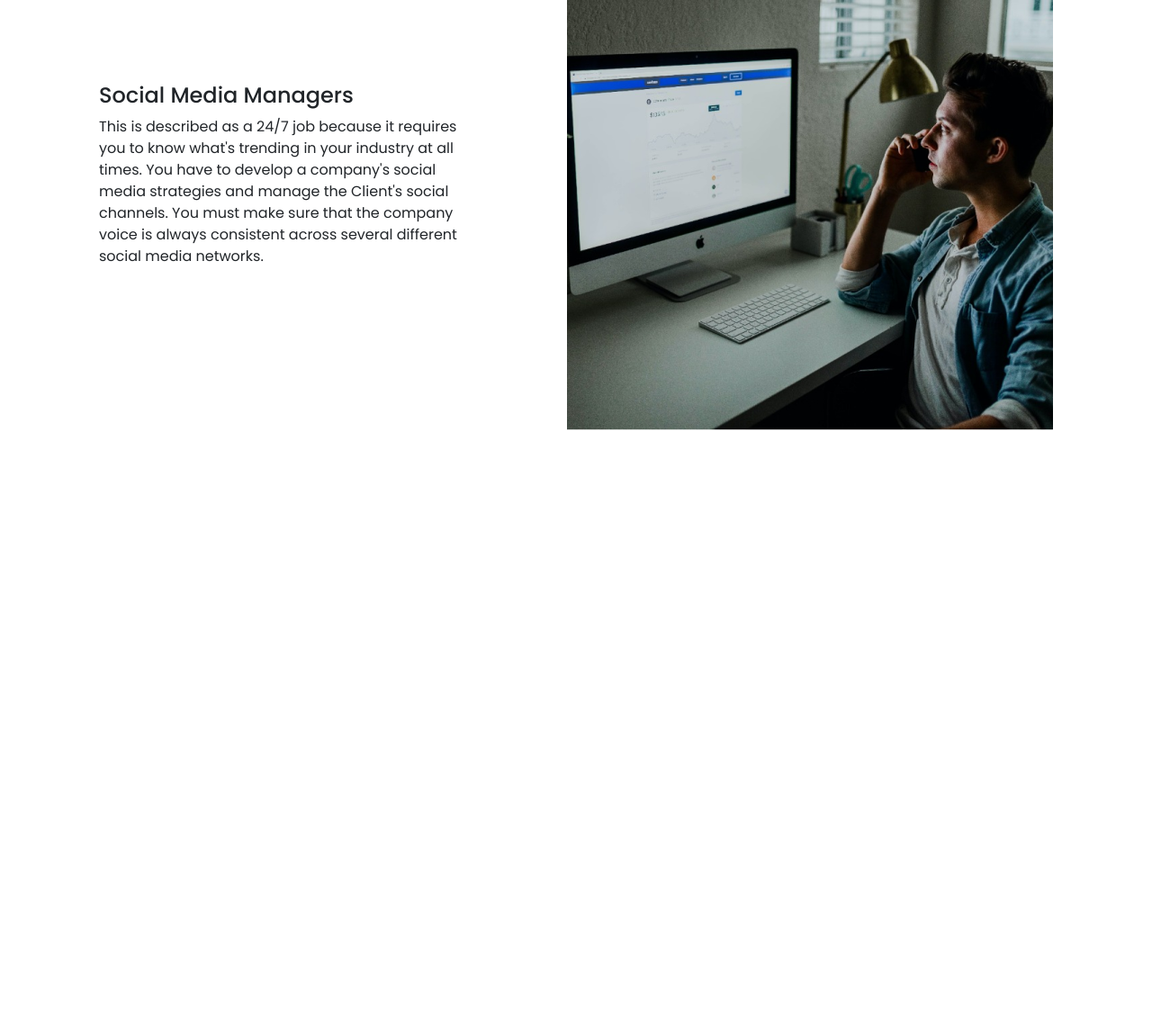
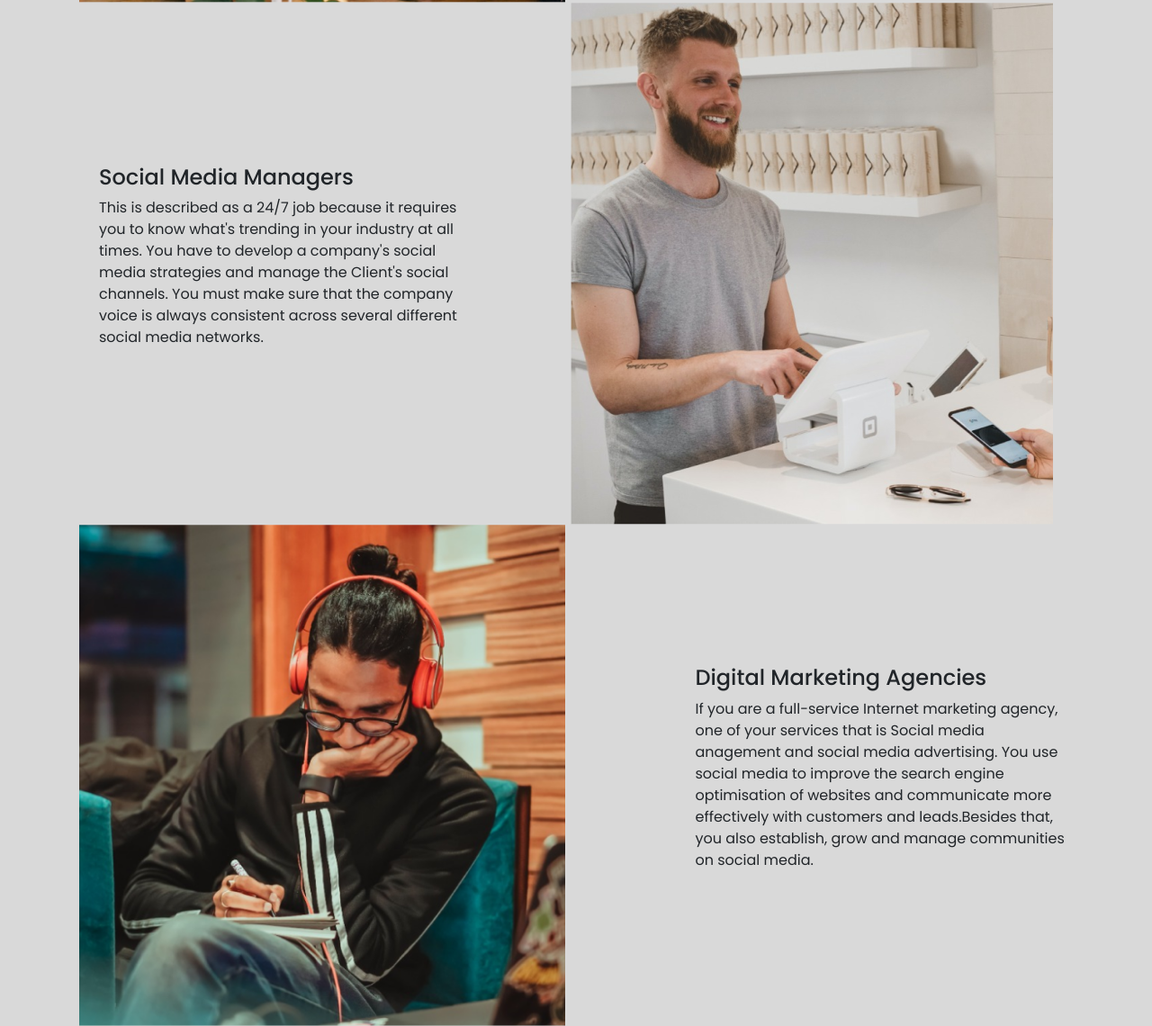
Before and after one commit to Talat09/exway, a plain HTML site: page index.html in a window 1280 px wide. Shown: the part 2515-3655 px from the top of the page at 90% size. Before the commit the page ends 2993 px from the top, so only its background shows below. Drawn offline with nearby package versions, Linux system fonts and the light colour scheme.

Commit message:
done influencer section

```diff
--- a/index.html
+++ b/index.html
@@ -158,13 +158,26 @@
             consistent across several different social media networks.
           </p>
         </div>
-        <img
-          src="./Images/social media manager.png"
-          alt="social media manager"
-        />
+        <img src="./Images/medium business.png" alt="social media manager" />
       </div>
     </section>
     <!-- influencer -->
+    <section>
+      <div class="digital-media-card">
+        <img src="./Images/influencer.png" alt="social media manager" />
+        <div class="digitalmedia-info">
+          <h4>Digital Marketing Agencies</h4>
+          <p>
+            If you are a full-service Internet marketing agency, one of your
+            services that is Social media anagement and social media
+            advertising. You use social media to improve the search engine
+            optimisation of websites and communicate more effectively with
+            customers and leads.Besides that, you also establish, grow and
+            manage communities on social media.
+          </p>
+        </div>
+      </div>
+    </section>
     <script
       src="https://cdn.jsdelivr.net/npm/bootstrap@5.0.2/dist/js/bootstrap.bundle.min.js"
       integrity="sha384-MrcW6ZMFYlzcLA8Nl+NtUVF0sA7MsXsP1UyJoMp4YLEuNSfAP+JcXn/tWtIaxVXM"
--- a/style.css
+++ b/style.css
@@ -105,13 +105,14 @@
 }
 .card-section {
   background-color: #d9d9d9;
-  margin-top: 20px;
+  padding-top: 96px;
 }
 /* social media card section */
 .social-media-card {
   display: flex;
   justify-content: center;
   align-items: center;
+  background-color: #d9d9d9;
 }
 .socialmedia-info {
   width: 420px;
```
Also changed, not shown: Images/div.bg_image_holder (2).png (deleted), Images/influencer.png (renamed from Images/div.bg_image_holder (1).png), Images/medium business.png (added).
